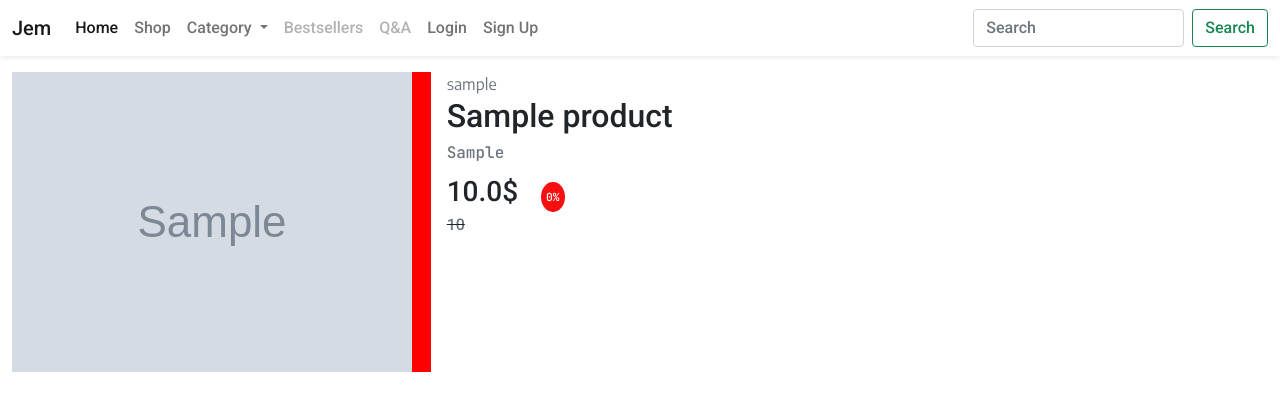
After one commit to ijavadddd/django-shop, a Django app: a page that uses jem/templates/base.html in a window 1280 px wide. The commit adds this page. Shown: the top 411 px of the page. Run offline with Django 3.2, Linux system fonts and the light colour scheme; tables that the repository leaves empty hold one stand-in row (values such as "Sample post"); grey boxes marked "Sample" are stand-in pictures.

Commit message:
Add each product page

```diff
--- a/jem/apps/shop/models.py
+++ b/jem/apps/shop/models.py
@@ -50,6 +50,15 @@ class Product(models.Model):
     title = models.CharField(max_length=150)
     brand = models.CharField(max_length=50, null=True, blank=True, default=None)
     slug = models.SlugField(max_length=285)
+    price = models.IntegerField()
+    discount = models.IntegerField(blank=True ,null=None , default=0)
+
+    def New_Price(self):
+        new_price = (self.price * self.discount)/100
+        new_price = self.price - new_price
+        return new_price
+
+    new_price = New_Price
     category = models.ForeignKey(Category,on_delete=models.CASCADE)
     main_img = models.CharField(max_length=700)
     images= models.ManyToManyField(Image, blank=True, null=True)
--- a/jem/apps/shop/urls.py
+++ b/jem/apps/shop/urls.py
@@ -3,5 +3,6 @@ from . import views
 
 urlpatterns =[
     path('',views.Index.as_view(),name='home'),
-    path('search/',views.Search.as_view(),name='search'),
+    path('search/',views.Shop.as_view(),name='shop'),
+    path('search/p<int:product_id>-<slug:product_slug>',views.Product.as_view(),name='product'),
 ]
--- a/jem/apps/shop/views.py
+++ b/jem/apps/shop/views.py
@@ -1,7 +1,7 @@
 from django.shortcuts import render
 from django.views import View
 from django.conf import settings
-
+from . import models
 # Create your views here.
 
 
@@ -20,6 +20,30 @@ class Index(View):
 
 
 # This class will show products and search results
-class Search(View):
+class Shop(View):
     def get(self, request):
-        return render(request, 'shop/search.html')
+        products=models.Product.objects.all()
+        context={
+            'products':products,
+        }
+        return render(request, 'shop/search.html',context)
+
+
+# This class will show each product site
+class Product(View):
+    def get(self, request,product_id,product_slug):
+        product=models.Product.objects.filter(id=product_id)
+        Categories=[]
+        def Category(category):
+            if category.parent != None:
+                Category(category.parent)
+                Categories.append((category.title,category.slug))
+            else:
+                Categories.append((category.title,category.slug))
+
+        Category(product[0].category)
+        context={
+            'product':product,
+            'categories':Categories,
+        }
+        return render(request, 'shop/product.html',context)
--- /dev/null
+++ b/jem/static/css/shop/product.css
@@ -0,0 +1,16 @@
+.product--container{
+    display: flex;
+    flex-wrap: wrap;
+}
+.product--img-container{
+    flex: 1 1 min(270px,100%);
+    display:flex;
+    background-color: red;
+}
+.product--img{
+    max-width: 100%;
+    max-height: 100%;
+    justify-content: space-between;
+    align-self: center;
+
+}
--- a/jem/static/css/style.css
+++ b/jem/static/css/style.css
@@ -41,3 +41,13 @@
     min-height:70px;
     padding:0.1rem 0.6rem;
 }
+.product-discount-badge{
+    padding:8px 5px;
+    margin: 0 12px;
+    background-color:rgb(248, 16, 16);
+    color:#fff;
+    font-size:0.7rem;
+    border-radius: 50%;
+    font-family: 'JetBrains Mono', monospace;
+
+}
--- a/jem/templates/base.html
+++ b/jem/templates/base.html
@@ -12,7 +12,9 @@
   <body>
         {% include 'partial/header.html' %}
 
-        {% block main %}{% endblock main %}
+      <div class="container-fluid">
+              {% block main %}{% endblock main %}
+      </div>
 
         {% include 'partial/footer.html' %}
 
--- a/jem/templates/partial/header.html
+++ b/jem/templates/partial/header.html
@@ -1,6 +1,6 @@
 <nav class="navbar navbar-expand-lg navbar-light bg-white shadow-sm mb-3">
     <div class="container-fluid">
-      <a class="navbar-brand jetbrains-f" href="#">Jem</a>
+      <a class="navbar-brand jetbrains-f" href="/">Jem</a>
       <button class="navbar-toggler" type="button" data-bs-toggle="collapse" data-bs-target="#navbarSupportedContent" aria-controls="navbarSupportedContent" aria-expanded="false" aria-label="Toggle navigation">
         <span class="navbar-toggler-icon"></span>
       </button>
@@ -10,7 +10,7 @@
             <a class="nav-link active" aria-current="page" href="{% url 'home' %}">Home</a>
           </li>
           <li class="nav-item">
-            <a class="nav-link" href="{% url 'search' %}">Shop</a>
+            <a class="nav-link" href="{% url 'shop' %}">Shop</a>
           </li>
           <li class="nav-item dropdown">
             <a class="nav-link dropdown-toggle" href="#" id="navbarDropdown" role="button" data-bs-toggle="dropdown" aria-expanded="false">
--- /dev/null
+++ b/jem/templates/shop/product.html
@@ -0,0 +1,51 @@
+{% extends 'base.html' %}
+{% load static %}
+{% block head %}
+<link rel="stylesheet" href="{% static 'css/shop/product.css' %}">
+{% endblock head %}
+
+{% block main %}
+<div class="    ">
+    <div class="product--container">
+        {% for product in product %}
+        <div class="product--img-container col-4">
+            <img src="{{media}}/{{product.main_img}}" alt="{{product.title}}" class="product--img" >
+        </div>
+        <div class="product-detail col-8 ps-3">
+            <div class="product--category-container">
+                {% if categories != None %}
+                    {% for category in categories %}
+                <a href="/search/{{category.0}}" class="text-muted text-decoration-none f-encode">{{category.1}}</a>
+                    {% with categories|last as last_category %}
+                        {% if category != last_category %}
+                            <span class="text-muted f-encode">&nbsp;\&nbsp;</span>
+                        {% endif %}
+                    {% endwith %}
+                    {% endfor %}
+                {% endif %}
+            </div>
+            <div class="product--title-container col-12">
+                <div class="product--title">
+                    <h1 class="fs-2">{{product.title}}</h1>
+                    {% if product.brand != None %}
+                    <h2 class="fs-6 text-muted fw-light f-jetbrains">{{product.brand}}</h2>
+                    {% endif %}
+                </div>
+            </div>
+            <div class="product--price col-12">
+                {% if product.discount != None %}
+                <span class="fs-3">{{product.new_price}}$
+                </span>&nbsp<span class="product-discount-badge">{{product.discount}}%</span></br>
+                <del><span class="fs-6 text-muted">{{product.price}}</span></del>
+                {% else %}
+                <span class="">{{product.price}}</span>
+                {% endif %}
+            </div>
+        </div>
+    </div>
+    {% endfor %}
+</div>
+{% endblock main %}
+
+
+{% block script %}{% endblock script %}
```
Also changed, not shown: jem/templates/shop/search.html (+10 -39 lines), jem/apps/shop/migrations/0003_auto_20220418_1900.py (added), jem/apps/shop/migrations/0004_alter_product_discount.py (added).
